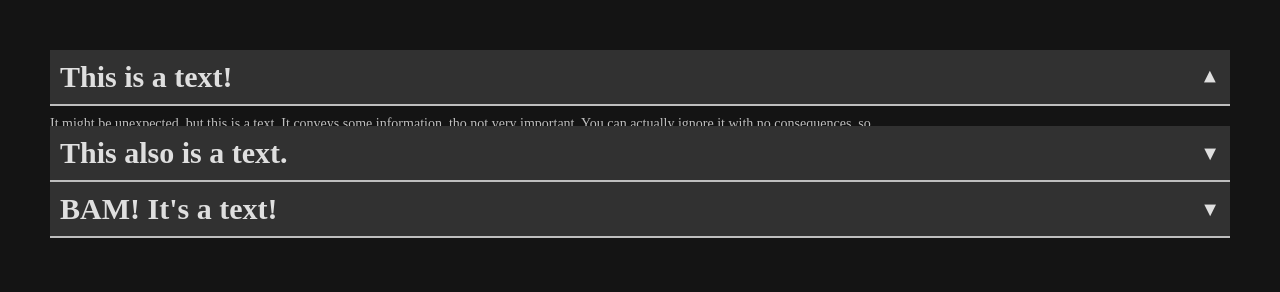
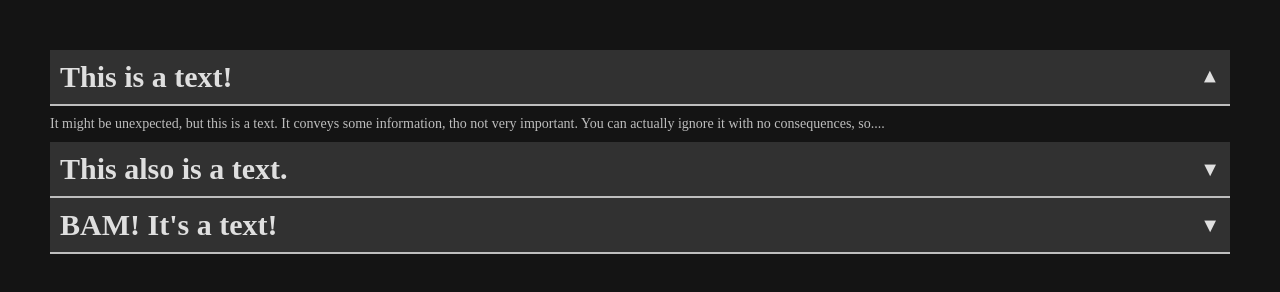
Before and after one commit to freakyAion/JavaScriptForUni, a plain HTML site: page ex4.html in a window 1280 px wide. Drawn offline with Linux system fonts and the light colour scheme.

```diff
--- a/ex4.html
+++ b/ex4.html
@@ -12,7 +12,7 @@
     <section>
         <div class="accordeon_item">
             <h3 class="accordeon_title accordeon_title__active">This is a text!</h3>
-            <div class="accordeon_text accordeon_item__visible">
+            <div class="accordeon_text accordeon_item__visible" style="max-height: 36px;">
                 <p>It might be unexpected, but this is a text. It conveys some information, tho not very important. You can actually ignore it with no consequences, so....</p>
             </div>
         </div>
```
